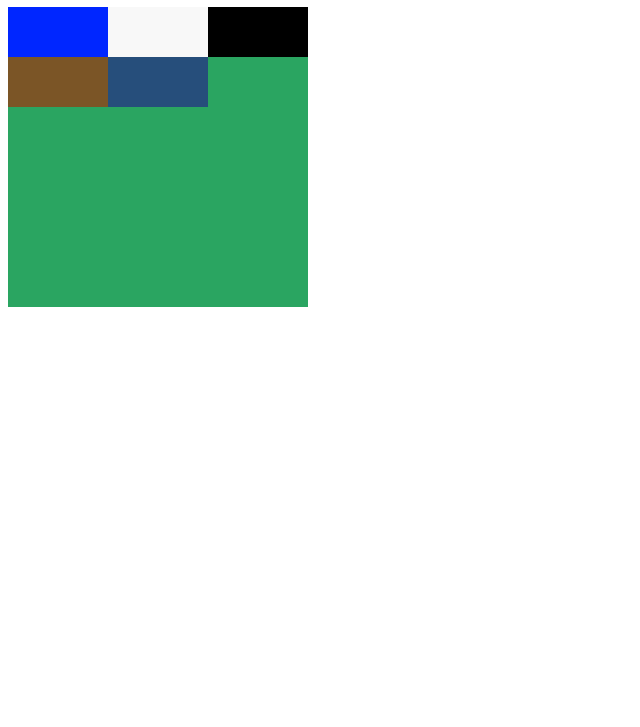
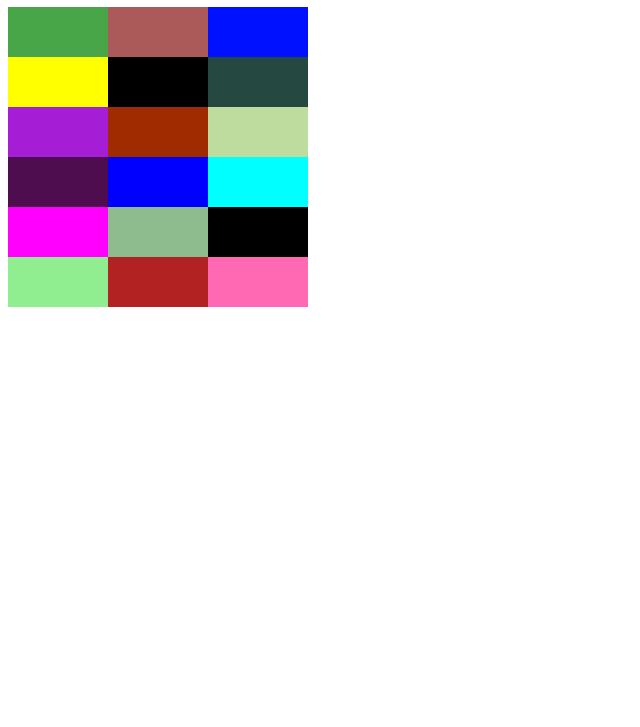
Before and after one commit to Hiiinojosaa/Puzzle, a plain HTML site: page index.html in a window 1280 px wide. Shown: the part 73-800 px from the top of the page, without its empty margins (0-640 px from the left). Drawn offline with Linux system fonts and the light colour scheme.

Commit message:
structure

```diff
--- a/index.html
+++ b/index.html
@@ -3,31 +3,38 @@
 <head>
     <meta charset="UTF-8">
     <meta name="viewport" content="width=device-width, initial-scale=1.0">
+    <title>Puzzle con divs</title>
     <link rel="stylesheet" href="styles.css">
-    <title>puzle con divs</title>
 </head>
 <body>
     <header>
-<h1>Hola mundo</h1>
+        <h1>Hola mundo </h1>
     </header>
     <main>
-        <div id="contenedor">
+<div id="Contenedor">
 <div class="primera"></div>
-<div class="segunda"></div>
-<div class="tercero"></div>
-<div class="cuarto"></div>
+<div class="segundo"></div>
+<div class="tercera"></div>
+<div class="cuarto" ></div>
 <div class="quinto"></div>
+<div class="sexto"></div>
+<div class="septimo"></div>
+<div class="octavo"></div>
+<div class="noveno"></div>
+<div class="diez"></div>
+<div class="once"></div>
+<div class="doce"></div>
+<div class=" trece"></div>
+<div class="catorce"></div>
+<div class="elunoycinco"></div>
+<div class=" dieciseis"></div>
+<div class=" diecisiete"></div>
+<div class="dieciocho"></div>
 
 
-</div>
-</div>
 
+<main></main>
+<main></main>
 
-</div>
-        </div>
-    </main>
-    <footer>
-
-    </footer>
 </body>
-</html>
+</html
--- a/styles.css
+++ b/styles.css
@@ -1,43 +1,105 @@
-h1{
-    color:aqua;
+hh1 {
+    color:black;
 }
+#Contenedor
+ {
+    background-color:rgb(0, 255, 149);
+    width: 300px;
+    height: 300px ;
 
-#contenedor{
-background-color: rgb(42, 165, 97);
-width: 300px;
-height: 300px;
 }
-
-.primera {
-    background-color: rgb(0, 38, 255);
+.primera{
+background-color: rgb(72, 166, 72);
 width: 100px;
 height: 50px;
 position: absolute;
 }
-
-.segunda {
-    background-color: rgb(248, 248, 248);
-    width: 100px ;
-    height: 50px ;
+.segundo{
+background-color: rgb(171, 89, 89);
+width: 100px;
+height: 50px;
 margin-left: 100px;
 position: absolute;
 }
+.tercera { background-color: rgb(0, 17, 255);
+width: 100px ;
+height: 50px ;
+margin-left: 200px;
+ }
+.cuarto { background-color: yellow;
+width: 100px ;
+height: 50px ;
+position: absolute;
+}
 
-    .tercero { background-color: black;
+.quinto { background-color: rgb(0, 0, 0);
+width: 100px;
 height: 50px;
 margin-left: 100px;
+position: absolute;
 }
+.sexto { background-color: rgb(37, 72, 65);
+width: 100px;
+height:50px;
+margin-left: 200px ;
+}
+.septimo{ background-color: rgb(165, 30, 214);
+width:100px;
+height: 50px;
+position: absolute;}
+.octavo { background-color: rgb(160, 43, 0);
+width:100px;
+height:50px;
+margin-left: 100px;
+position: absolute;}
+.noveno { background-color: rgb(189, 220, 157);
+width:100px;
+height:50px;
+margin-left: 200px;}
 
-    .cuarto {
-        background-color: rgb(123, 85, 38);
+.diez{ background-color: rgb(78, 13, 78);
+width:100px;
+height:50px;
+position: absolute;}
+
+.once{ background-color: blue;
+width:100px;
+height:50px;
+position: absolute;
+margin-left: 100px;}
+
+.doce{background-color: aqua;
+width:100px;
+height: 50px;
+margin-left: 200px;}
+
+.trece{background-color: fuchsia;
+width:100px;
+height:50px;
+position: absolute;
+}
+.catorce{background-color: darkseagreen;
 width: 100px;
 height: 50px;
 position: absolute;
-
+margin-left: 100px;
 }
-.quinto {
-        background-color: rgb(38, 78, 123);
-        width: 200px;
-        height: 50px;
-
+.elunoycinco {background-color: black;
+width:100px;
+height:50px;
+margin-left: 200px; ;
 }
+.dieciseis {background-color: lightgreen;
+width:100px;
+height:50px;
+position: absolute;
+}
+.diecisiete {background-color: firebrick;
+width:100px;
+height:50px;
+margin-left:100px;
+position: absolute;}
+.dieciocho {background-color: hotpink;
+width:100px;
+height:50px;
+margin-left: 200px;}
```
Also changed, not shown: 1 other file. Lines whose indentation alone changed are shown as unchanged.
